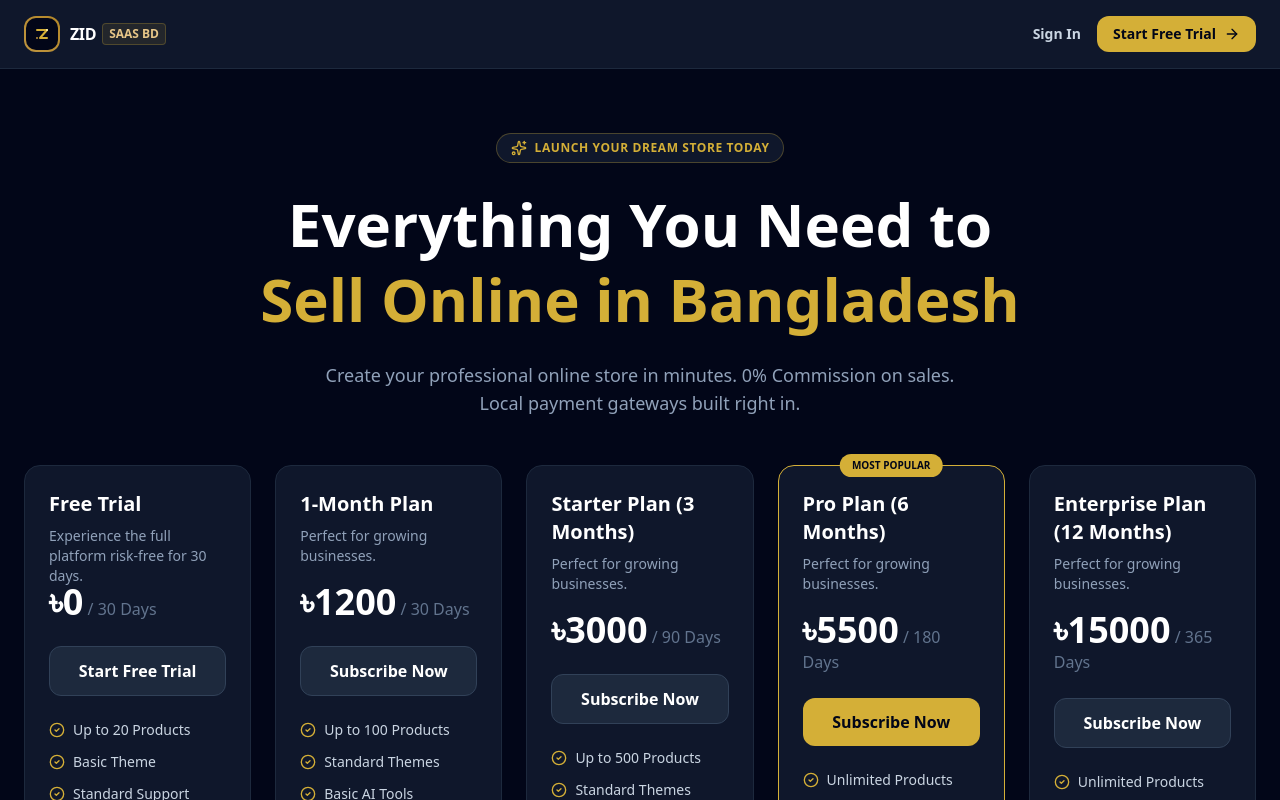
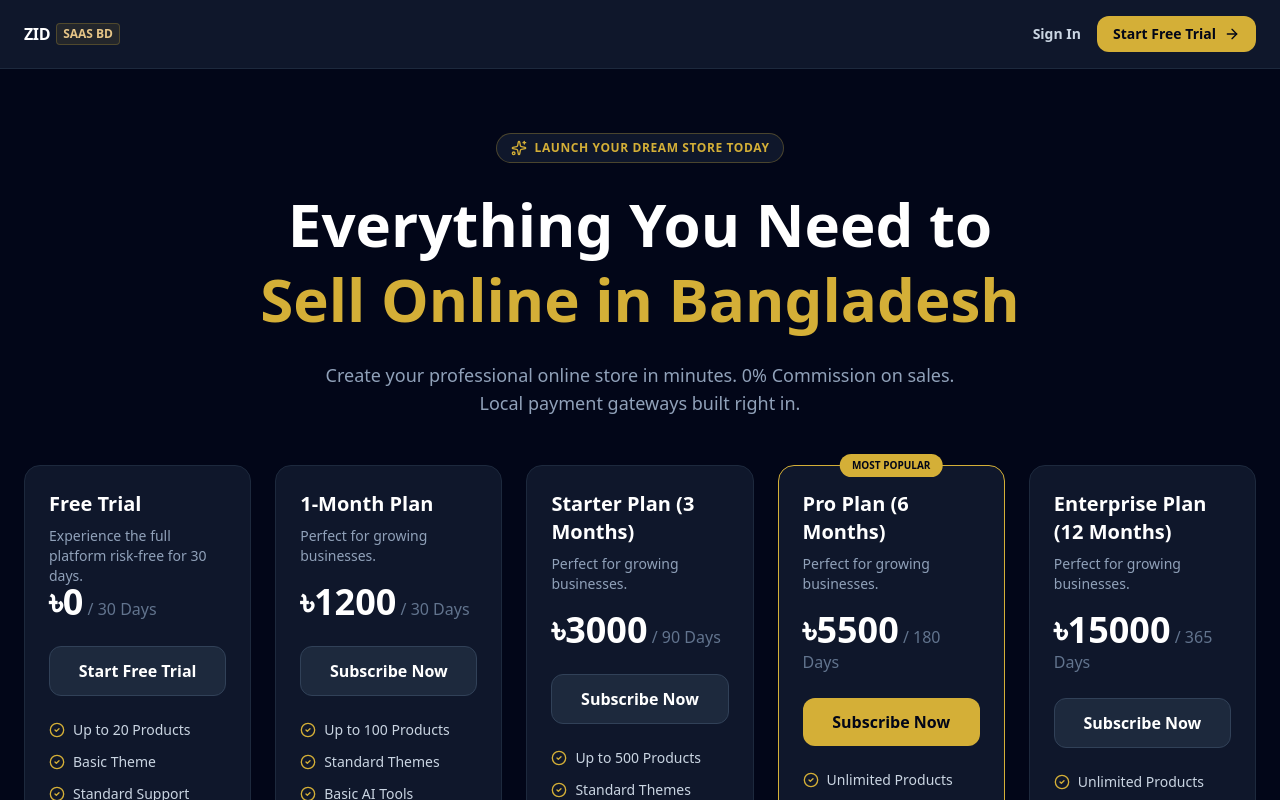
Before and after one commit to mmalamin9912-arch/VerendaBD, a React (Vite) app: page / in a window 1280 px wide. Shown: the top 800 px of the page. Built offline with nearby package versions, Linux system fonts and the light colour scheme; no server answers.

Commit message:
remove zid circular logo component

```diff
--- a/src/components/PublicPricingLanding.tsx
+++ b/src/components/PublicPricingLanding.tsx
@@ -20,21 +20,6 @@
       {/* Navbar */}
       <nav id="pricing-navbar" className="flex items-center justify-between px-6 py-4 border-b border-slate-800 bg-slate-900">
         <div className="flex items-center gap-2.5">
-          <div className="w-9 h-9 rounded-xl flex items-center justify-center p-0.5 bg-gradient-to-tr from-[#BF953F] to-[#B38728]">
-            <div className="w-full h-full rounded-[10px] bg-slate-950 flex items-center justify-center">
-              <svg viewBox="0 0 40 40" className="w-5 h-5" fill="none" xmlns="http://www.w3.org/2000/svg">
-                <path
-                  d="M10 12 H30 L16 28 H30"
-                  stroke="#D4AF37"
-                  strokeWidth="4"
-                  strokeLinecap="round"
-                  strokeLinejoin="round"
-                />
-                <circle cx="30" cy="12" r="2" fill="#FCF6BA" />
-                <circle cx="10" cy="28" r="2" fill="#BF953F" />
-              </svg>
-            </div>
-          </div>
           <div className="flex items-center gap-1.5">
             <span className="font-black text-white tracking-tight text-base">ZID</span>
             <span className="font-extrabold text-[#E6C587] uppercase text-xs px-1.5 py-0.5 rounded bg-[#D4AF37]/10 border border-[#D4AF37]/25">
```
